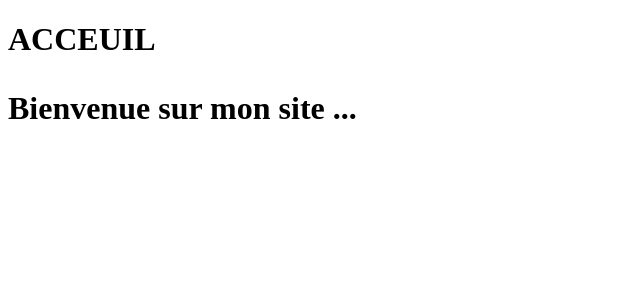
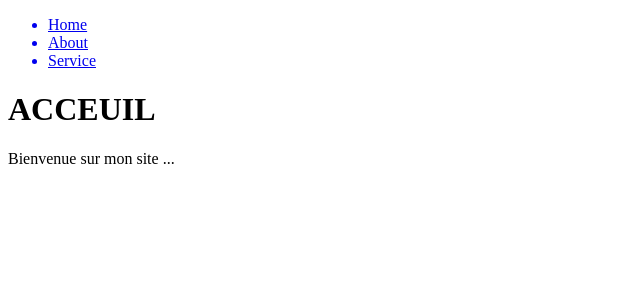
Before and after one commit to issiaka002/react, a React (Create React App) app: page / in a window 1280 px wide. Shown: the top 300 px of the page, without its empty margins (0-640 px from the left). Built offline with nearby package versions, Linux system fonts and the light colour scheme.

Commit message:
add tailwind css in project for stylized our differente pages

```diff
--- a/package.json
+++ b/package.json
@@ -36,5 +36,10 @@
       "last 1 firefox version",
       "last 1 safari version"
     ]
+  },
+  "devDependencies": {
+    "autoprefixer": "^10.4.13",
+    "postcss": "^8.4.18",
+    "tailwindcss": "^3.2.1"
   }
 }
--- /dev/null
+++ b/postcss.config.js
@@ -0,0 +1,6 @@
+module.exports = {
+  plugins: {
+    tailwindcss: {},
+    autoprefixer: {},
+  },
+}
--- a/src/App.js
+++ b/src/App.js
@@ -2,6 +2,7 @@ import React from 'react';
 import { BrowserRouter, Routes, Route } from 'react-router-dom';
 import About from './pages/About';
 import Home from './pages/Home';
+import Service from './pages/Service';
 
 const App = () => {
   return (
@@ -10,6 +11,7 @@ const App = () => {
               <Routes>
                     <Route path="/" element={<Home/>}></Route>
                     <Route path="/About" element={<About/>}></Route>
+                    <Route path='/Service' element={<Service/>}></Route>
                     <Route path="*" element={<Home/>}></Route>
               </Routes>
         </BrowserRouter>
--- /dev/null
+++ b/src/components/Navigation.js
@@ -0,0 +1,23 @@
+import React from 'react';
+import { NavLink } from 'react-router-dom';
+
+const Navigation = () => {
+      return (
+            <div className='Navigation'>
+                  <ul>
+                        <NavLink to="/">
+                              <li>Home</li>
+                        </NavLink>
+                        <NavLink to="/About">
+                              <li>About</li>
+                        </NavLink>
+                        <NavLink to="/Service">
+                              <li>Service</li>
+                        </NavLink>
+                  </ul>
+
+            </div>
+      );
+};
+
+export default Navigation;
--- /dev/null
+++ b/src/index.css
@@ -0,0 +1,3 @@
+@tailwind base;
+@tailwind components;
+@tailwind utilities;
--- a/src/pages/About.js
+++ b/src/pages/About.js
@@ -1,17 +1,14 @@
 import React, { Component } from 'react';
+import Navigation from '../components/Navigation';
 
 class About extends Component {
       render() {
             return (
                   <div>
-                        <div>
-                              <h1>
-                                    About
-                              </h1>
-                              <p>
-                                    a propos du site
-                              </p>
-                        </div>
+                        <Navigation/>
+                        <h1 className='"text-gray-100 '>
+                              About
+                        </h1>
                   </div>
             );
       }
--- a/src/pages/Home.js
+++ b/src/pages/Home.js
@@ -1,17 +1,17 @@
 import React, { Component } from 'react';
+import Navigation from '../components/Navigation';
 
 class Home extends Component {
       render() {
             return (
                   <div>
-                        <div>
+                        <Navigation/>
                               <h1>
                                     ACCEUIL
-                                    <p>
-                                          Bienvenue sur mon site ...
-                                    </p>
                               </h1>
-                        </div>
+                              <p>
+                                     Bienvenue sur mon site ...
+                              </p>
                   </div>
             );
       }
--- /dev/null
+++ b/src/pages/Service.js
@@ -0,0 +1,15 @@
+import React from 'react';
+import Navigation from '../components/Navigation';
+
+const Service = () => {
+      return (
+            <div>
+                  <Navigation></Navigation>
+                  <h1>
+                        Nos services ...
+                  </h1>
+            </div>
+      );
+};
+
+export default Service;
```
Also changed, not shown: tailwind.config.js (added, +10 -0 lines), 1 other file (tests, documents, lock files or other folders).
